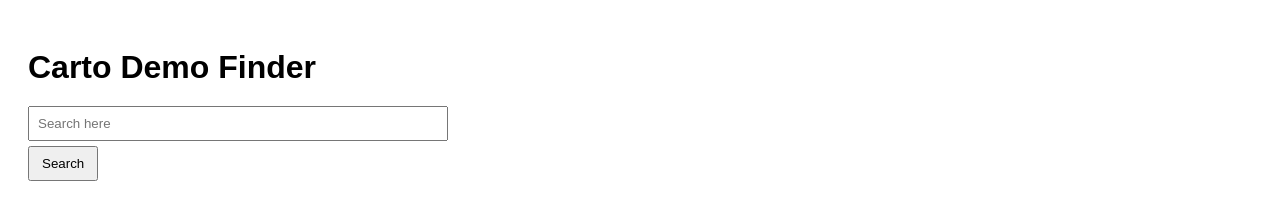
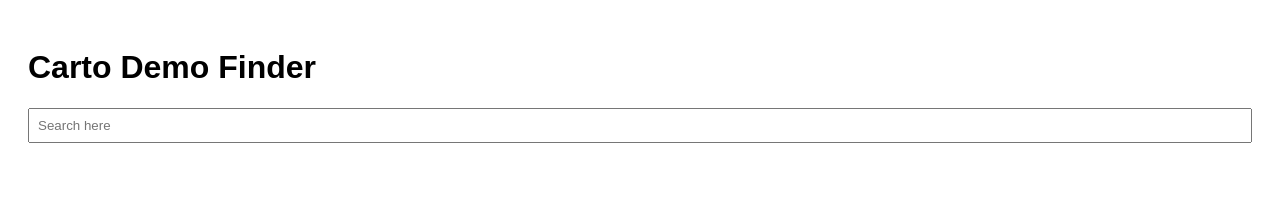
Before and after one commit to helenmck1/carto-demo-finder, a plain HTML site: page index.html in a window 1280 px wide. Drawn offline with Linux system fonts and the light colour scheme.

Commit message:
Update index.html

```diff
--- a/index.html
+++ b/index.html
@@ -3,46 +3,47 @@
 <head>
   <meta charset="UTF-8">
   <title>Carto Demo Finder</title>
-  <!-- Official Gen App Builder widget client script -->
+  <!-- Production-ready Gen App Builder widget script -->
   <script src="https://cloud.google.com/ai/gen-app-builder/client?hl=en_US"></script>
   <style>
-    body { font-family: Arial, sans-serif; padding: 20px; }
-    h1 { margin-bottom: 20px; }
-    #searchContainer { margin-bottom: 10px; max-width: 400px; }
-    input { padding: 8px; width: 100%; margin-bottom: 5px; }
-    button { padding: 8px 12px; }
-    gen-search-widget { width: 100%; height: 600px; display: block; }
+    body {
+      font-family: Arial, sans-serif;
+      padding: 20px;
+    }
+    #searchContainer {
+      margin-top: 20px;
+      max-width: 600px;
+    }
+    input#searchWidgetTrigger {
+      padding: 8px;
+      width: 100%;
+      margin-bottom: 10px;
+      box-sizing: border-box;
+    }
   </style>
 </head>
 <body>
   <h1>Carto Demo Finder</h1>
 
-  <!-- Search input + submit button -->
+  <!-- Input that triggers the search widget -->
+  <input placeholder="Search here" id="searchWidgetTrigger" />
+
+  <!-- Container where the full widget UI will render -->
   <div id="searchContainer">
-    <input placeholder="Search here" id="searchWidgetTrigger" />
-    <button id="searchSubmit">Search</button>
+    <gen-search-widget
+      configId="e245591c-2fd3-4fd9-95b9-5969c6e1b639"
+      triggerId="searchWidgetTrigger"
+      style="width: 100%; display: block;">
+    </gen-search-widget>
   </div>
 
-  <!-- Full widget overlay -->
-  <gen-search-widget
-    configId="e245591c-2fd3-4fd9-95b9-5969c6e1b639">
-  </gen-search-widget>
-
   <script>
-    // Grab the widget element
-    const widget = document.querySelector('gen-search-widget');
-
-    // Open widget on submit and pass the search query
-    document.getElementById('searchSubmit').addEventListener('click', () => {
-      const queryInput = document.getElementById('searchWidgetTrigger').value;
-      widget.open = true;       // Open overlay
-      widget.query = queryInput; // Run search
-    });
-
-    // Optional: open widget on pressing Enter in input
-    document.getElementById('searchWidgetTrigger').addEventListener('keydown', (e) => {
-      if (e.key === 'Enter') {
-        document.getElementById('searchSubmit').click();
+    document.addEventListener('DOMContentLoaded', function() {
+      // Make sure the widget initializes after DOM loads
+      const widget = document.querySelector('gen-search-widget');
+      if (widget) {
+        // Additional options could go here if needed
+        console.log('Search widget loaded');
       }
     });
   </script>
```
